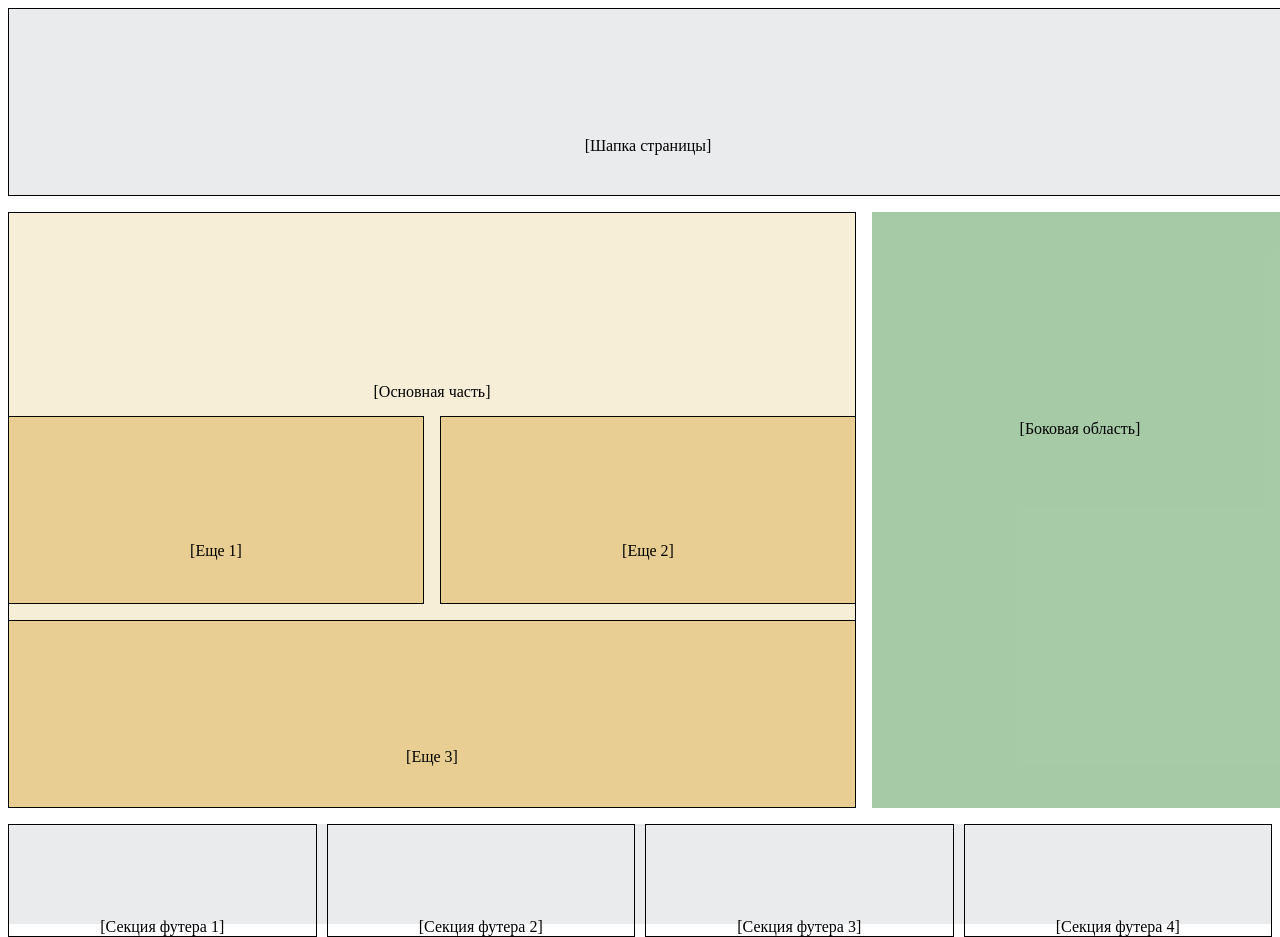
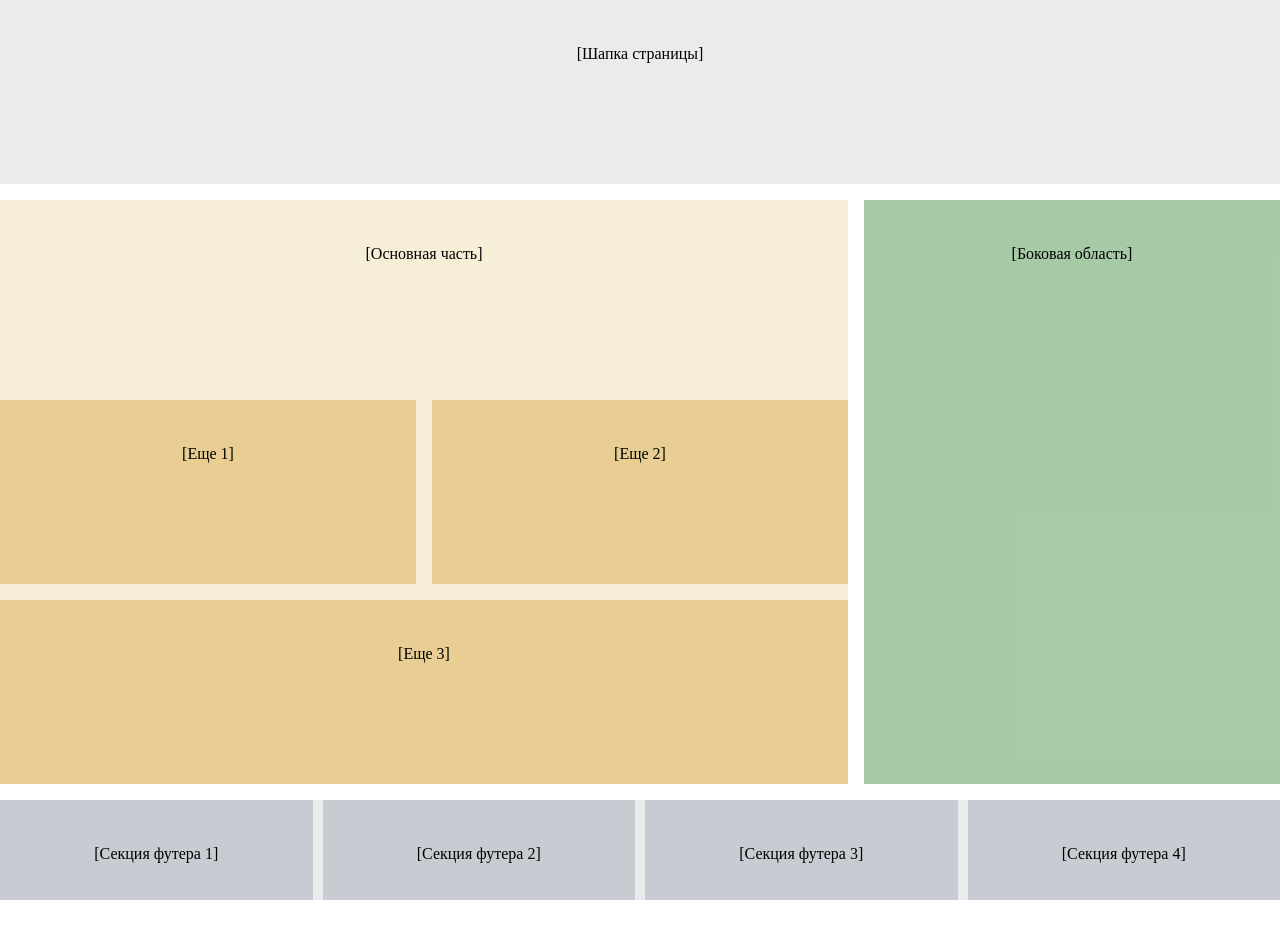
Before and after one commit to odnomgnovenie/Grid-table, a plain HTML site: page index.html in a window 1280 px wide. After the commit the page ends 900 px from the top, so only its background shows below. Drawn offline with Linux system fonts and the light colour scheme.

Commit message:
added css1

```diff
--- a/style.css
+++ b/style.css
@@ -1,3 +1,8 @@
+* {
+    margin: 0;
+    padding: 0;
+    box-sizing: border-box;
+}
 .container {
     display: grid;
     width: 100vw;
@@ -12,14 +17,13 @@
 .header {
     grid-row: 1 / 2;
     grid-column: 1 / 4;
-    padding-top: 10%;
-    border: 1px solid black;
+    padding-top: 45px;
     background-color: rgba(213, 215, 218, 0.5);
 }
 
 /* Вношу изменения в боковую часть */
 .sidebar {
-    padding-top: 50%;
+    padding-top: 45px;
     grid-row: 2 / 5;
     grid-column: 3 / 4;
     background-color: rgb(79, 150, 79, 0.5);
@@ -27,34 +31,30 @@
 
 /* Вношу изменения в основную часть*/
 .content-1 {
-    padding-top: 20%;
+    padding-top: 45px;
     grid-row: 2 / 5;
     grid-column: 1 / 3;
-    border: 1px solid black;
     background-color: rgba(240, 221, 178, 0.5);
 }
 
 .content-2 {
-    padding-top: 30%;
+    padding-top: 45px;
     grid-row: 3 / 4;
     grid-column: 1 / 2;
-    border: 1px solid black;
     background-color: rgba(218, 176, 79, 0.5);
 }
 
 .content-3 {
-    padding-top: 30%;
+    padding-top: 45px;
     grid-row: 3 / 4;
     grid-column: 2 / 3;
-    border: 1px solid black;
     background-color: rgba(218, 176, 79, 0.5);
 }
 
 .content-4 {
-    padding-top: 15%;
+    padding-top: 45px;
     grid-row: 4 / 5;
     grid-column: 1 / 3;
-    border: 1px solid black;
     background-color: rgba(218, 176, 79, 0.5);
 }
 
@@ -71,21 +71,21 @@
 }
 
 .footer-1 {
-    padding-top: 30%;
-    border: 1px solid black;
+    padding-top: 45px;
+    background-color: rgba(167, 172, 183, 0.5);
 }
 
 .footer-2 {
-    padding-top: 30%;
-    border: 1px solid black;
+    padding-top: 45px;
+    background-color: rgba(167, 172, 183, 0.5);
 }
 
 .footer-3 {
-    padding-top: 30%;
-    border: 1px solid black;
+    padding-top: 45px;
+    background-color: rgba(167, 172, 183, 0.5);
 }
 
 .footer-4 {
-    padding-top: 30%;
-    border: 1px solid black;
+    padding-top: 45px;
+    background-color: rgba(167, 172, 183, 0.5);
 }
```
